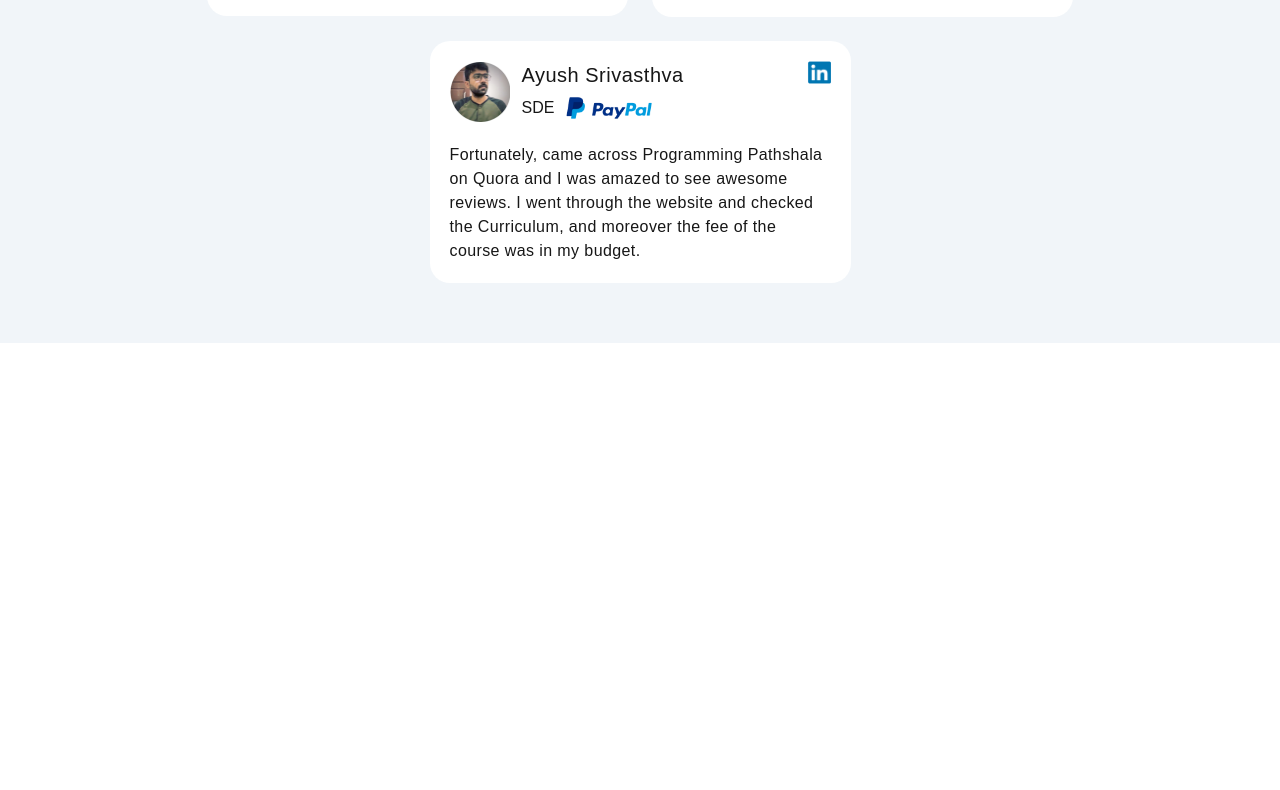
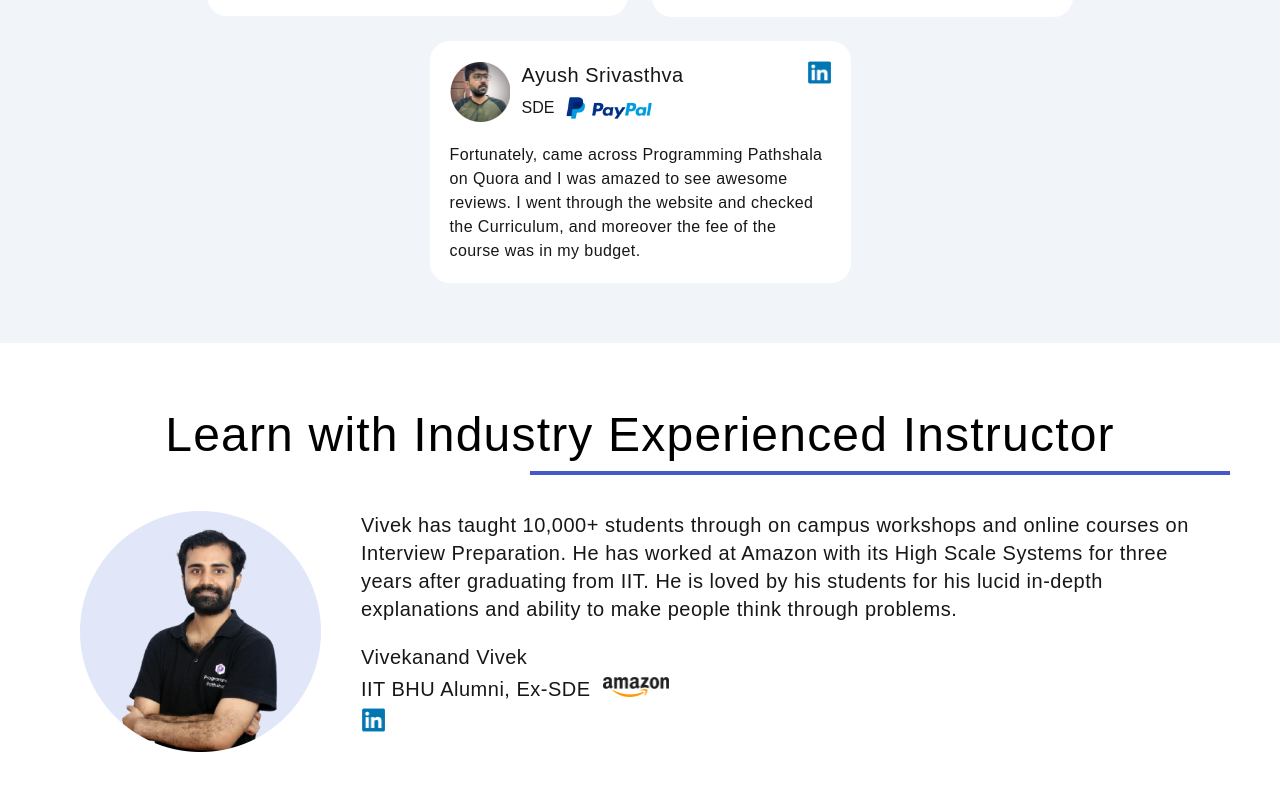
Before and after one commit to Sameer764/ppa-frontend-landing-page, a Next.js app: page / in a window 1280 px wide. Shown: the part 10687-11477 px from the top of the page. Before the commit the page ends 11030 px from the top, so only its background shows below. Built offline with nearby package versions, Linux system fonts and the light colour scheme.

Commit message:
instructor section desktop

```diff
--- a/app/page.js
+++ b/app/page.js
@@ -3,6 +3,7 @@ import CompanyBanner from "@/components/CompanyBanner/CompanyBanner";
 import CourseSection from "@/components/CourseSection/CourseSection";
 import FeatureSection from "@/components/FeatureSection/FeatureSection";
 import InPerson from "@/components/InPerson/InPerson";
+import Instructor from "@/components/Instructor/Instructor";
 import LearningPlans from "@/components/LearningPlans/LearningPlans";
 import ProgramSection from "@/components/ProgramSection/ProgramSection";
 import StoriesSection from "@/components/StoriesSection/StoriesSection";
@@ -22,6 +23,7 @@ export default function Home() {
       <TransistionSection/>
       {/* <LearningPlans/> */}
       <StoriesSection/>
+      <Instructor/>
     </>
   );
 }
--- /dev/null
+++ b/components/Instructor/Instructor.js
@@ -0,0 +1,41 @@
+import React from 'react'
+import Image from 'next/image'
+import AmazonLogo from '../../resources/images/amazon-logo.png'
+import MentorImg from '../../resources/images/mentor-vivek-img.png'
+import Linkedin from '../../resources/images/linkedin-icon.png'
+
+function Instructor() {
+  return (
+    <div className='py-[60px]'>
+      <h1 className="relative text-3xl text-black pb-2 text-center">
+        <span className='text-[48px] leading-[64px] tracking-wide'>Learn with Industry Experienced Instructor</span>
+        <span
+            className="absolute left-[530px] bottom-0 w-[700px] h-[4px] bg-[#4659CA]"
+            style={{ marginTop: '4px' }}
+        ></span>
+      </h1>
+      <div className='flex gap-[40px] justify-center mt-[36px]'>
+        <div className='max-w-[241px]'>
+            <Image src={MentorImg} alt='mentor-img'/>
+        </div>
+        <div className='max-w-[839px]'>
+            <p className='text-[20px] leading-[28px] tracking-wide'>Vivek has taught 10,000+ students through on campus workshops and online courses on Interview Preparation. He has worked at Amazon with its High Scale Systems for three years after graduating from IIT. He is loved by his students for his lucid in-depth explanations and ability to make people think through problems.</p>
+            <div className='mt-[20px]'>
+                <h3 className='text-[20px] leading-[28px] tracking-wide'>Vivekanand Vivek</h3>
+                <div className='flex items-center gap-[12px]'>
+                    <h3 className='mt-[4px] text-[20px] leading-[28px] tracking-wide'>IIT BHU Alumni, Ex-SDE</h3>
+                    <div className='w-[66px]'>
+                        <Image src={AmazonLogo} alt='amazon-logo'/>
+                    </div>
+                </div>
+                <div className='w-[24px] mt-[5px]'>
+                    <Image src={Linkedin} alt='linkedin-icon'/>
+                </div>
+            </div>
+        </div>
+      </div>
+    </div>
+  )
+}
+
+export default Instructor
```
Also changed, not shown: resources/images/amazon-logo.png (added), resources/images/mentor-vivek-img.png (added).
